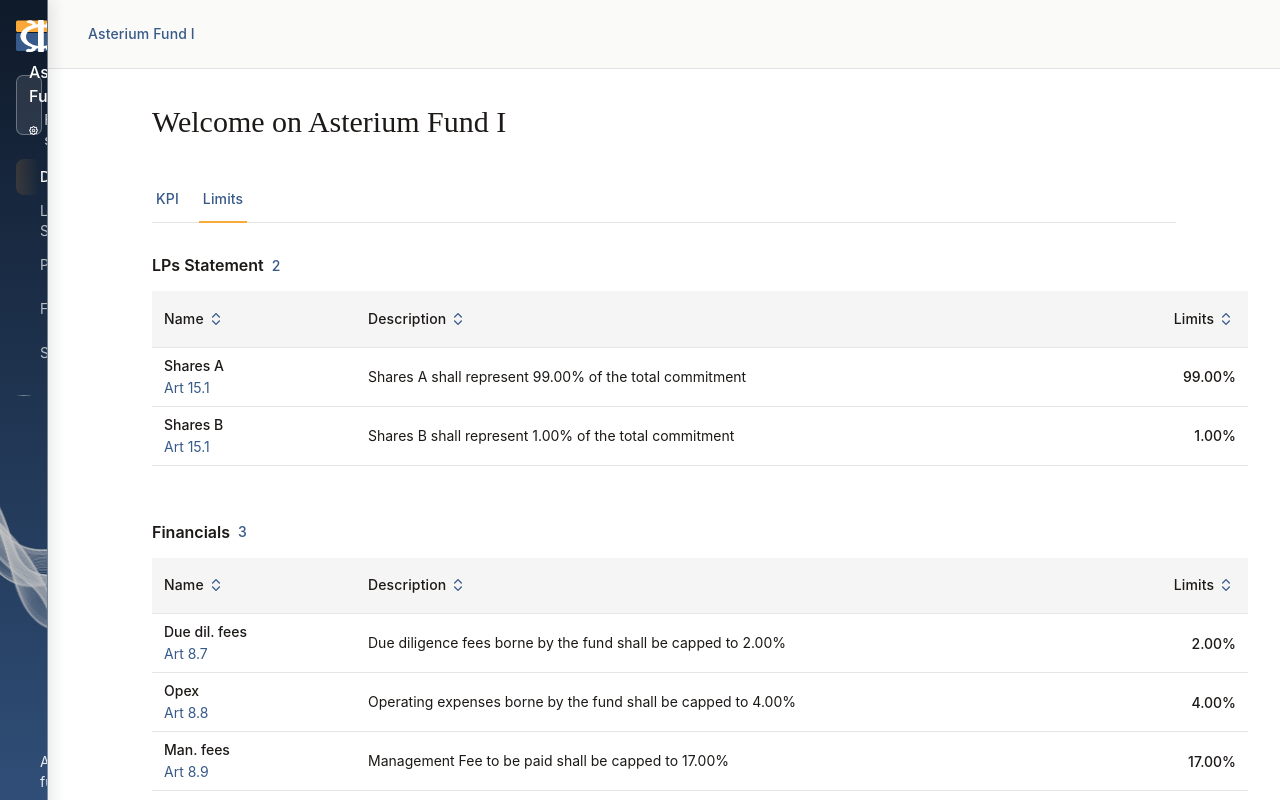
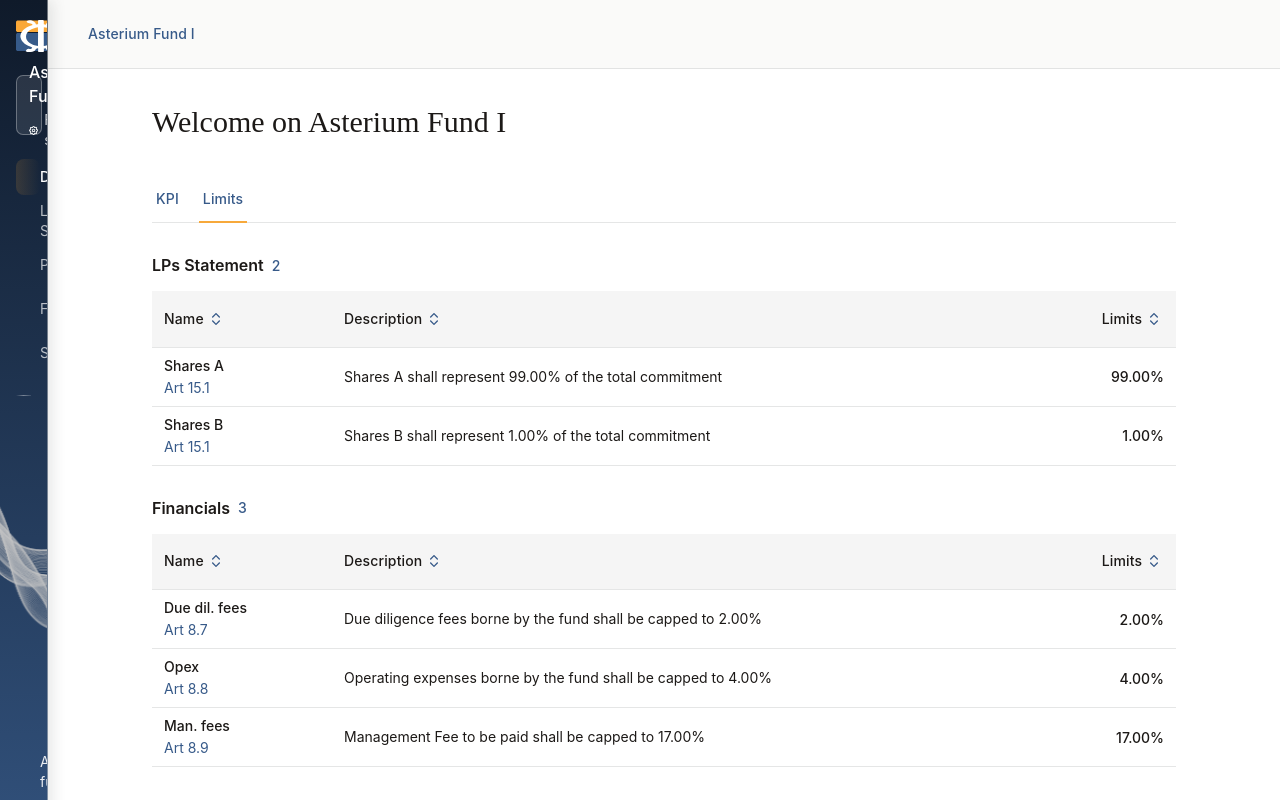
Before and after one commit to Zeyadomarbbi/AmithesDemo, a React app in the folder frontend/: page /funds/1/dashboard in a window 1280 px wide. Both pictures are taken after a click on the button "Limits". Built offline with nearby package versions, Linux system fonts and the light colour scheme; the HTML template or start-up script is replaced by a standard one.

Commit message:
All designs are complete - Dashboard is fuly complete

```diff
--- a/frontend/src/pages/App/pages/Dashboard/components/LimitsDashboard/Financials/Financials.css
+++ b/frontend/src/pages/App/pages/Dashboard/components/LimitsDashboard/Financials/Financials.css
@@ -3,9 +3,12 @@
   display: flex;
   flex-direction: column;
   width: 100%;
-  /* REMOVED: margin-bottom */
   margin-bottom: 0;
-  padding-bottom: 24px;
+  box-sizing: border-box;
+}
+
+.limits-card-financials * {
+  box-sizing: border-box;
 }
 
 /* Header */
@@ -90,15 +93,15 @@
   word-wrap: break-word;
 }
 
-/* --- EXACT PIXEL COLUMN WIDTHS --- */
-.td-name, .th-name { width: 180px; }
+/* --- COLUMN WIDTHS --- */
+.td-name, .th-name { width: 17.58%; }
 .name-primary { font-weight: 500; color: #1C1917; line-height: 20px; margin-bottom: 2px; }
 .name-secondary { font-weight: 400; font-size: 14px; color: #375A89; line-height: 20px; }
 
-.td-desc, .th-desc { width: 500px; }
+.td-desc, .th-desc { width: 48.83%; }
 .td-desc { font-weight: 400; color: #1C1917; line-height: 20px; }
 
-.td-limit, .th-limit { width: 344px; text-align: right; }
+.td-limit, .th-limit { width: 33.59%; text-align: right; }
 .td-limit { padding-right: 12px; font-weight: 500; color: #1C1917; }
 .th-limit { text-align: right !important; }
 .th-limit .icon { margin-left: 2px; }
--- a/frontend/src/pages/App/pages/Dashboard/components/LimitsDashboard/LPsStatement/LPsStatement.css
+++ b/frontend/src/pages/App/pages/Dashboard/components/LimitsDashboard/LPsStatement/LPsStatement.css
@@ -1,19 +1,14 @@
-/* --- CONTAINER --- */
-.limits-card-lps {
-  display: flex;
-  flex-direction: column;
-  /* Matches parent 1024px */
-  width: 100%;
-}
-
 /* --- CONTAINER --- */
 .limits-card-lps {
   display: flex;
   flex-direction: column;
   width: 100%;
-  /* REMOVED: margin-bottom */
   margin-bottom: 0;
-  padding-bottom: 24px;
+  box-sizing: border-box;
+}
+
+.limits-card-lps * {
+  box-sizing: border-box;
 }
 
 /* Header */
@@ -98,15 +93,15 @@
   word-wrap: break-word;
 }
 
-/* --- EXACT PIXEL COLUMN WIDTHS --- */
-.td-name, .th-name { width: 180px; }
+/* --- COLUMN WIDTHS --- */
+.td-name, .th-name { width: 17.58%; }
 .name-primary { font-weight: 500; color: #1C1917; line-height: 20px; margin-bottom: 2px; }
 .name-secondary { font-weight: 400; font-size: 14px; color: #375A89; line-height: 20px; }
 
-.td-desc, .th-desc { width: 500px; }
+.td-desc, .th-desc { width: 48.83%; }
 .td-desc { font-weight: 400; color: #1C1917; line-height: 20px; }
 
-.td-limit, .th-limit { width: 344px; text-align: right; }
+.td-limit, .th-limit { width: 33.59%; text-align: right; }
 .td-limit { padding-right: 12px; font-weight: 500; color: #1C1917; }
 .th-limit { text-align: right !important; }
 .th-limit .icon { margin-left: 2px; }
--- a/frontend/src/pages/App/pages/Dashboard/components/LimitsDashboard/Portfolio/Portfolio.css
+++ b/frontend/src/pages/App/pages/Dashboard/components/LimitsDashboard/Portfolio/Portfolio.css
@@ -3,9 +3,12 @@
   display: flex;
   flex-direction: column;
   width: 100%;
-  /* REMOVED: margin-bottom */
   margin-bottom: 0;
-  padding-bottom: 24px;
+  box-sizing: border-box;
+}
+
+.limits-card-portfolio * {
+  box-sizing: border-box;
 }
 
 /* Header */
@@ -90,15 +93,15 @@
   word-wrap: break-word;
 }
 
-/* --- EXACT PIXEL COLUMN WIDTHS --- */
-.td-name, .th-name { width: 180px; }
+/* --- COLUMN WIDTHS --- */
+.td-name, .th-name { width: 17.58%; }
 .name-primary { font-weight: 500; color: #1C1917; line-height: 20px; margin-bottom: 2px; }
 .name-secondary { font-weight: 400; font-size: 14px; color: #375A89; line-height: 20px; }
 
-.td-desc, .th-desc { width: 500px; }
+.td-desc, .th-desc { width: 48.83%; }
 .td-desc { font-weight: 400; color: #1C1917; line-height: 20px; }
 
-.td-limit, .th-limit { width: 344px; text-align: right; }
+.td-limit, .th-limit { width: 33.59%; text-align: right; }
 .td-limit { padding-right: 12px; font-weight: 500; color: #1C1917; }
 .th-limit { text-align: right !important; }
 .th-limit .icon { margin-left: 2px; }
```
